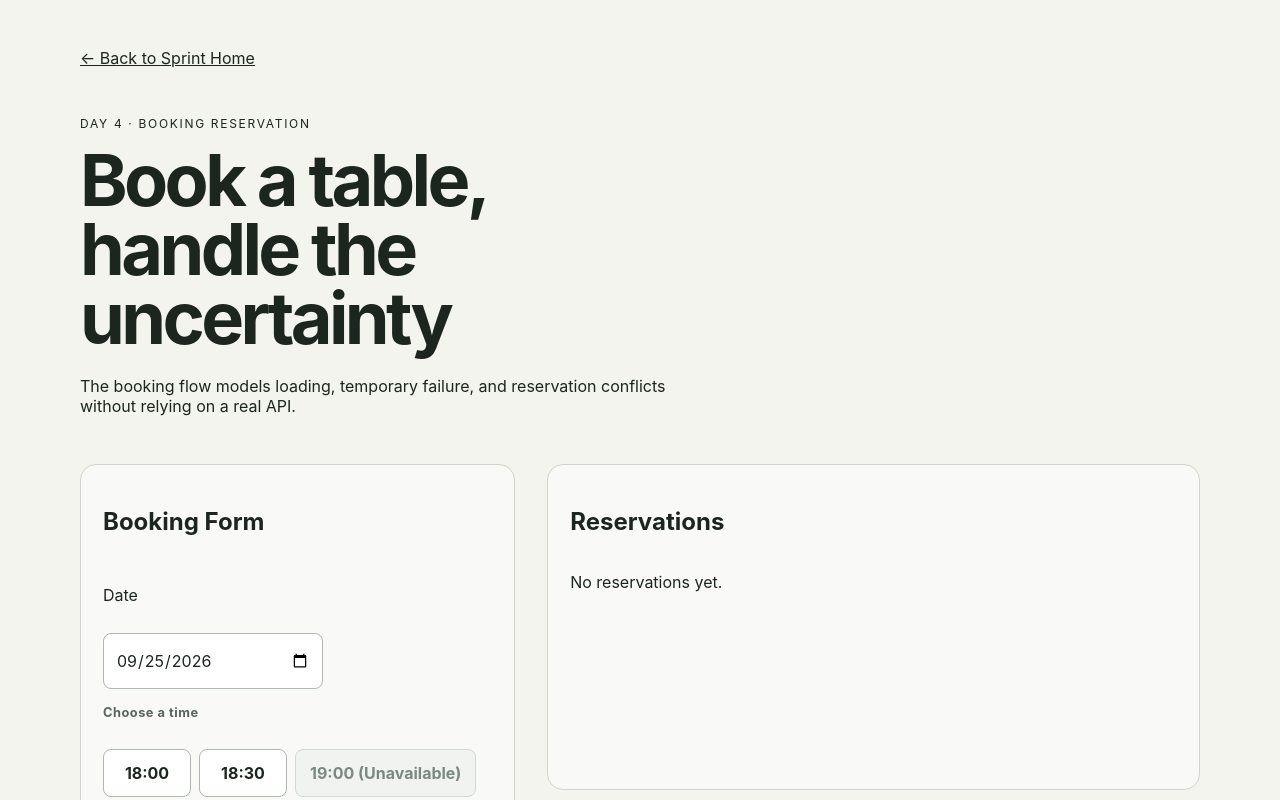
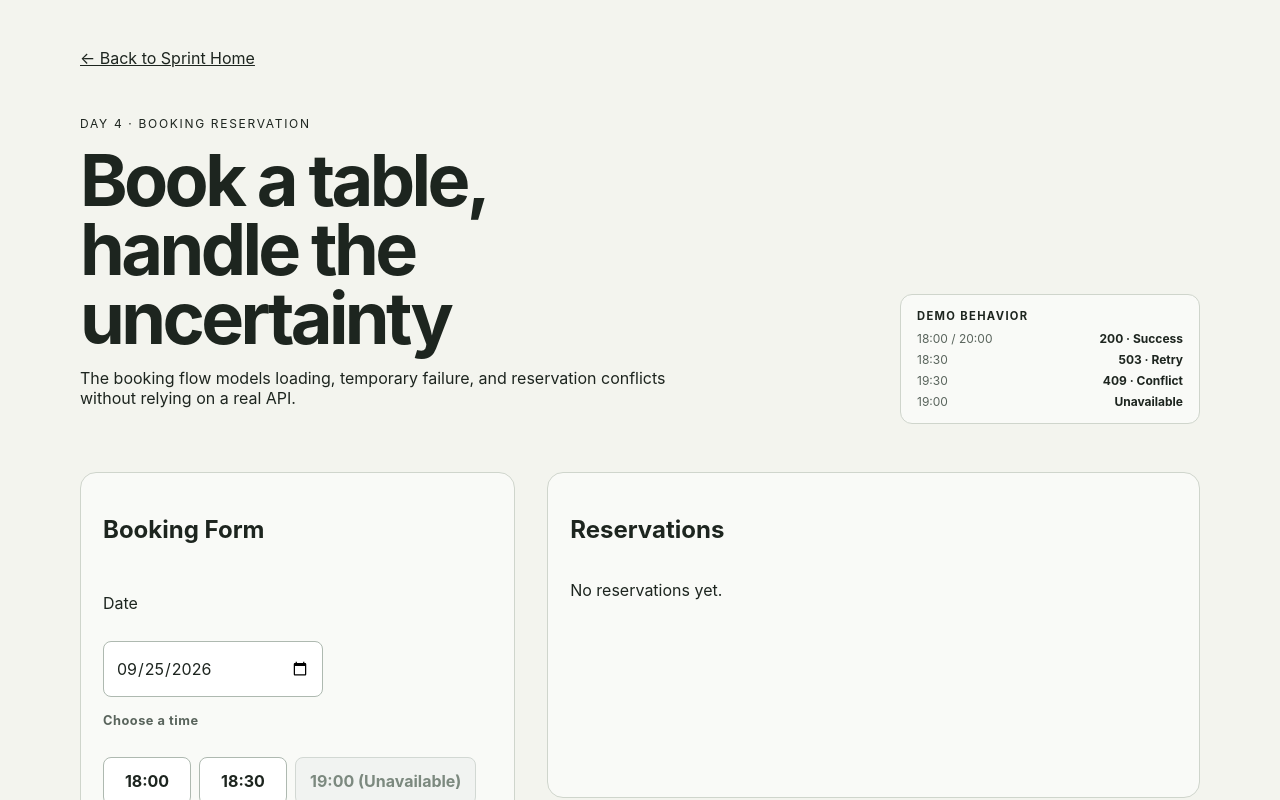
Before and after one commit to stuartchendev/7-day-frontend-production-sprint, a React (Vite) app: page /day-4 in a window 1280 px wide. Shown: the top 800 px of the page. Built offline with nearby package versions, Linux system fonts and the light colour scheme.

Commit message:
docs(day-4): add demo behavior notes

```diff
--- a/src/days/day-4/DayFourPage.tsx
+++ b/src/days/day-4/DayFourPage.tsx
@@ -109,6 +109,7 @@ export function DayFourPage() {
                 ← Back to Sprint Home
             </Link>
             <header className='day-four__header'>
+                <div className="day-four__intro">
                     <p className="day-four__eyebrow">
                         Day 4 · Booking reservation
                     </p>
@@ -119,6 +120,18 @@ export function DayFourPage() {
                         The booking flow models loading, temporary failure, and
                         reservation conflicts without relying on a real API.
                     </p>
+                </div>
+
+                <aside className="day-four__demo">
+                    <p className="day-four__demo-title">Demo behavior</p>
+
+                    <ul className="day-four__demo-list">
+                        <li><span>18:00 / 20:00</span><strong>200 · Success</strong></li>
+                        <li><span>18:30</span><strong>503 · Retry</strong></li>
+                        <li><span>19:30</span><strong>409 · Conflict</strong></li>
+                        <li><span>19:00</span><strong>Unavailable</strong></li>
+                    </ul>
+                </aside>
             </header>
 
             <div className='day-four__content'>
--- a/src/days/day-4/day-four.css
+++ b/src/days/day-4/day-four.css
@@ -10,8 +10,55 @@
 }
 
 .day-four__header {
+    display: grid;
+    grid-template-columns: minmax(0, 1fr) minmax(220px, 300px);
+    gap: 48px;
+    align-items: end;
+    max-width: none;
+    margin-bottom: 48px;
+}
+
+.day-four__intro {
     max-width: 640px;
-    margin-bottom: 48px;
+}
+
+.day-four__demo {
+    padding: 14px 16px;
+    border: 1px solid #cfd5cc;
+    border-radius: 12px;
+    background: rgba(255, 255, 255, 0.54);
+}
+
+.day-four__demo-title {
+    margin: 0 0 8px;
+    font-size: 0.7rem;
+    font-weight: 700;
+    letter-spacing: 0.12em;
+    text-transform: uppercase;
+}
+
+.day-four__demo-list {
+    display: grid;
+    gap: 6px;
+    margin: 0;
+    padding: 0;
+    list-style: none;
+}
+
+.day-four__demo-list li {
+    display: flex;
+    justify-content: space-between;
+    gap: 12px;
+    font-size: 0.75rem;
+}
+
+.day-four__demo-list span {
+    color: #59645c;
+}
+
+.day-four__demo-list strong {
+    color: #1d251f;
+    font-weight: 700;
 }
 
 .day-four__eyebrow {
@@ -243,7 +290,8 @@
     }
 
     .day-four__header {
-        margin-bottom: 32px;
+        grid-template-columns: 1fr;
+        gap: 24px;
     }
 
     .day-four__header h1 {
```
Lines whose indentation alone changed are shown as unchanged.
